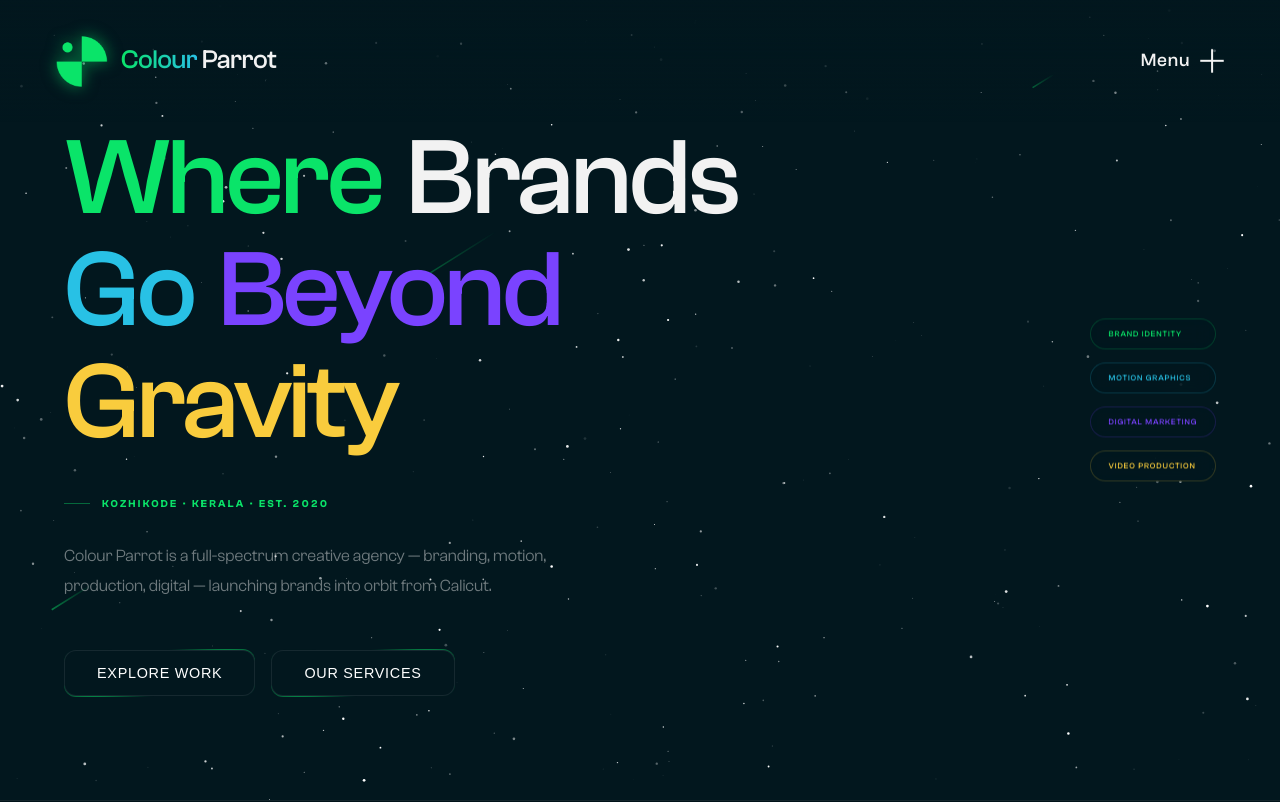
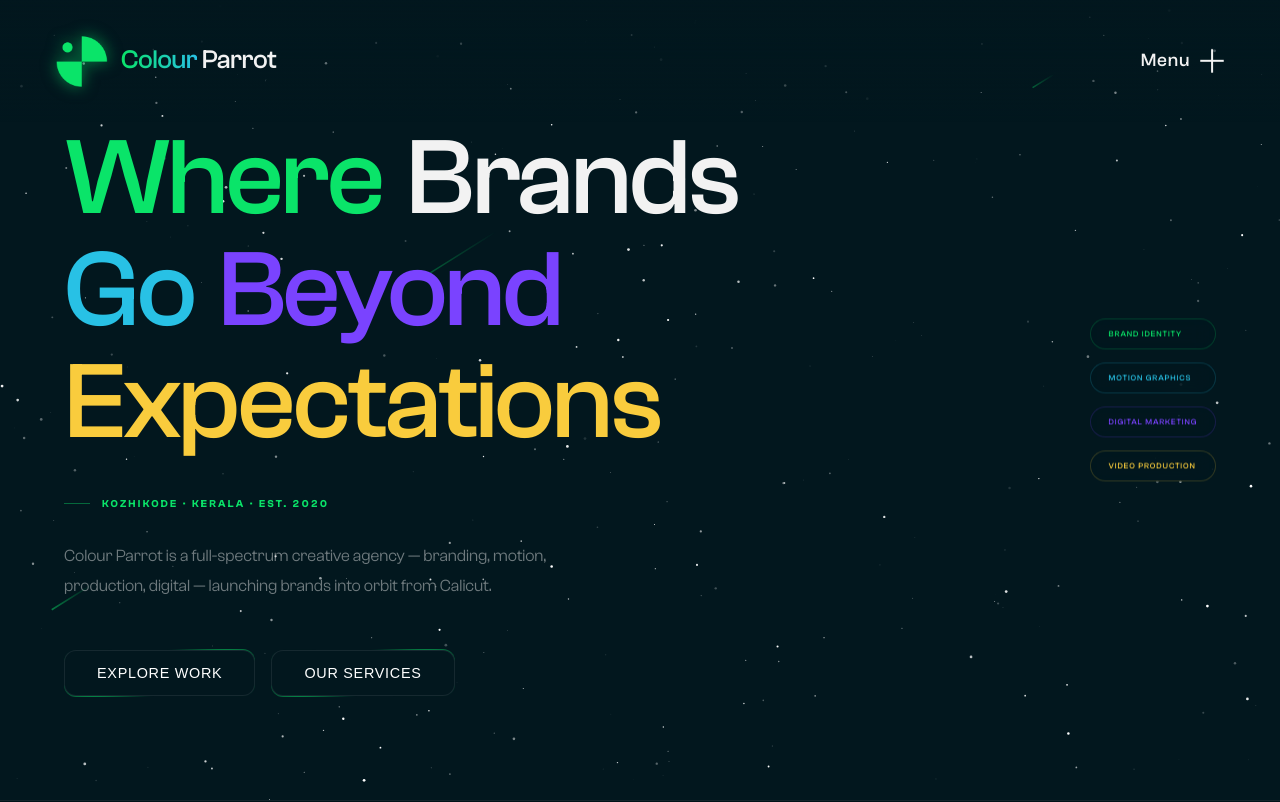
Before and after one commit to arshak-p/colourparrot-portfolio, a React (Vite) app: page / in a window 1280 px wide. Shown: the top 802 px of the page. Built offline with nearby package versions, Linux system fonts and the light colour scheme.

Commit message:
feat: integrate RotatingText component in HeroSection heading

```diff
--- /dev/null
+++ b/src/components/RotatingText.css
@@ -0,0 +1,36 @@
+.text-rotate {
+  display: inline-flex;
+  flex-wrap: wrap;
+  white-space: pre-wrap;
+  position: relative;
+}
+
+.text-rotate-sr-only {
+  position: absolute;
+  width: 1px;
+  height: 1px;
+  padding: 0;
+  margin: -1px;
+  overflow: hidden;
+  clip: rect(0, 0, 0, 0);
+  white-space: nowrap;
+  border: 0;
+}
+
+.text-rotate-word {
+  display: inline-flex;
+}
+
+.text-rotate-lines {
+  display: inline-flex;
+  flex-direction: column;
+  width: 100%;
+}
+
+.text-rotate-element {
+  display: inline-block;
+}
+
+.text-rotate-space {
+  white-space: pre;
+}
--- /dev/null
+++ b/src/components/RotatingText.jsx
@@ -0,0 +1,188 @@
+'use client';
+
+import { forwardRef, useCallback, useEffect, useImperativeHandle, useMemo, useState } from 'react';
+import { motion, AnimatePresence } from 'framer-motion';
+
+import './RotatingText.css';
+
+function cn(...classes) {
+  return classes.filter(Boolean).join(' ');
+}
+
+const RotatingText = forwardRef((props, ref) => {
+  const {
+    texts,
+    transition = { type: 'spring', damping: 25, stiffness: 300 },
+    initial = { y: '100%', opacity: 0 },
+    animate = { y: 0, opacity: 1 },
+    exit = { y: '-120%', opacity: 0 },
+    animatePresenceMode = 'wait',
+    animatePresenceInitial = false,
+    rotationInterval = 2000,
+    staggerDuration = 0,
+    staggerFrom = 'first',
+    loop = true,
+    auto = true,
+    splitBy = 'characters',
+    onNext,
+    mainClassName,
+    splitLevelClassName,
+    elementLevelClassName,
+    ...rest
+  } = props;
+
+  const [currentTextIndex, setCurrentTextIndex] = useState(0);
+
+  const splitIntoCharacters = text => {
+    if (typeof Intl !== 'undefined' && Intl.Segmenter) {
+      const segmenter = new Intl.Segmenter('en', { granularity: 'grapheme' });
+      return Array.from(segmenter.segment(text), segment => segment.segment);
+    }
+    return Array.from(text);
+  };
+
+  const elements = useMemo(() => {
+    const currentText = texts[currentTextIndex];
+    if (splitBy === 'characters') {
+      const words = currentText.split(' ');
+      return words.map((word, i) => ({
+        characters: splitIntoCharacters(word),
+        needsSpace: i !== words.length - 1
+      }));
+    }
+    if (splitBy === 'words') {
+      return currentText.split(' ').map((word, i, arr) => ({
+        characters: [word],
+        needsSpace: i !== arr.length - 1
+      }));
+    }
+    if (splitBy === 'lines') {
+      return currentText.split('\n').map((line, i, arr) => ({
+        characters: [line],
+        needsSpace: i !== arr.length - 1
+      }));
+    }
+
+    return currentText.split(splitBy).map((part, i, arr) => ({
+      characters: [part],
+      needsSpace: i !== arr.length - 1
+    }));
+  }, [texts, currentTextIndex, splitBy]);
+
+  const getStaggerDelay = useCallback(
+    (index, totalChars) => {
+      const total = totalChars;
+      if (staggerFrom === 'first') return index * staggerDuration;
+      if (staggerFrom === 'last') return (total - 1 - index) * staggerDuration;
+      if (staggerFrom === 'center') {
+        const center = Math.floor(total / 2);
+        return Math.abs(center - index) * staggerDuration;
+      }
+      if (staggerFrom === 'random') {
+        const randomIndex = Math.floor(Math.random() * total);
+        return Math.abs(randomIndex - index) * staggerDuration;
+      }
+      return Math.abs(staggerFrom - index) * staggerDuration;
+    },
+    [staggerFrom, staggerDuration]
+  );
+
+  const handleIndexChange = useCallback(
+    newIndex => {
+      setCurrentTextIndex(newIndex);
+      if (onNext) onNext(newIndex);
+    },
+    [onNext]
+  );
+
+  const next = useCallback(() => {
+    const nextIndex = currentTextIndex === texts.length - 1 ? (loop ? 0 : currentTextIndex) : currentTextIndex + 1;
+    if (nextIndex !== currentTextIndex) {
+      handleIndexChange(nextIndex);
+    }
+  }, [currentTextIndex, texts.length, loop, handleIndexChange]);
+
+  const previous = useCallback(() => {
+    const prevIndex = currentTextIndex === 0 ? (loop ? texts.length - 1 : currentTextIndex) : currentTextIndex - 1;
+    if (prevIndex !== currentTextIndex) {
+      handleIndexChange(prevIndex);
+    }
+  }, [currentTextIndex, texts.length, loop, handleIndexChange]);
+
+  const jumpTo = useCallback(
+    index => {
+      const validIndex = Math.max(0, Math.min(index, texts.length - 1));
+      if (validIndex !== currentTextIndex) {
+        handleIndexChange(validIndex);
+      }
+    },
+    [texts.length, currentTextIndex, handleIndexChange]
+  );
+
+  const reset = useCallback(() => {
+    if (currentTextIndex !== 0) {
+      handleIndexChange(0);
+    }
+  }, [currentTextIndex, handleIndexChange]);
+
+  useImperativeHandle(
+    ref,
+    () => ({
+      next,
+      previous,
+      jumpTo,
+      reset
+    }),
+    [next, previous, jumpTo, reset]
+  );
+
+  useEffect(() => {
+    if (!auto) return;
+    const intervalId = setInterval(next, rotationInterval);
+    return () => clearInterval(intervalId);
+  }, [next, rotationInterval, auto]);
+
+  return (
+    <motion.span className={cn('text-rotate', mainClassName)} {...rest} layout transition={transition}>
+      <span className="text-rotate-sr-only">{texts[currentTextIndex]}</span>
+      <AnimatePresence mode={animatePresenceMode} initial={animatePresenceInitial}>
+        <motion.span
+          key={currentTextIndex}
+          className={cn(splitBy === 'lines' ? 'text-rotate-lines' : 'text-rotate')}
+          layout
+          aria-hidden="true"
+        >
+          {elements.map((wordObj, wordIndex, array) => {
+            const previousCharsCount = array.slice(0, wordIndex).reduce((sum, word) => sum + word.characters.length, 0);
+            return (
+              <span key={wordIndex} className={cn('text-rotate-word', splitLevelClassName)}>
+                {wordObj.characters.map((char, charIndex) => (
+                  <motion.span
+                    key={charIndex}
+                    initial={initial}
+                    animate={animate}
+                    exit={exit}
+                    transition={{
+                      ...transition,
+                      delay: getStaggerDelay(
+                        previousCharsCount + charIndex,
+                        array.reduce((sum, word) => sum + word.characters.length, 0)
+                      )
+                    }}
+                    className={cn('text-rotate-element', elementLevelClassName)}
+                  >
+                    {char}
+                  </motion.span>
+                ))}
+                {wordObj.needsSpace && <span className="text-rotate-space"> </span>}
+              </span>
+            );
+          })}
+        </motion.span>
+      </AnimatePresence>
+    </motion.span>
+  );
+});
+
+RotatingText.displayName = 'RotatingText';
+export default RotatingText;
--- a/src/pages/HomePage.jsx
+++ b/src/pages/HomePage.jsx
@@ -27,6 +27,7 @@
 } from '../data'
 
 import ShapeBlur from '../components/ShapeBlur'
+import RotatingText from '../components/RotatingText'
 
 
 // ── Consolidated HomePage ──
@@ -84,17 +85,29 @@
       <div className="container" style={{ position: 'relative', zIndex: 1, paddingTop: 'clamp(2rem, 8vh, 5rem)', paddingBottom: 'clamp(2rem, 5vh, 4rem)' }}>
 
         <h1 style={{ fontSize: 'clamp(3rem, 8.5vw, 6.8rem)', fontWeight: 500, letterSpacing: '-0.03em', lineHeight: 0.95, marginBottom: '2rem', textTransform: 'none' }}>
-          {[
-            [{ text: 'Where', cls: 'g' }, { text: 'Brands', cls: '' }],
-            [{ text: 'Go',   cls: 'c' }, { text: 'Beyond',  cls: 'p' }],
-            [{ text: 'Gravity', cls: 'y' }],
-          ].map((line, li) => (
-            <span key={li} style={{ overflow: 'hidden', display: 'block', paddingBottom: '0.08em' }}>
-              {line.map((w, wi) => (
-                <span key={wi} className={`hero-word ${w.cls}`} style={{ display: 'inline-block', transform: 'translateY(110%)', marginRight: wi < line.length - 1 ? '0.22em' : 0 }}>{w.text}</span>
-              ))}
-            </span>
-          ))}
+          <span style={{ overflow: 'hidden', display: 'block', paddingBottom: '0.08em' }}>
+            <span className="hero-word g" style={{ display: 'inline-block', transform: 'translateY(110%)', marginRight: '0.22em' }}>Where</span>
+            <span className="hero-word" style={{ display: 'inline-block', transform: 'translateY(110%)' }}>Brands</span>
+          </span>
+          <span style={{ overflow: 'hidden', display: 'block', paddingBottom: '0.08em' }}>
+            <span className="hero-word c" style={{ display: 'inline-block', transform: 'translateY(110%)', marginRight: '0.22em' }}>Go</span>
+            <span className="hero-word p" style={{ display: 'inline-block', transform: 'translateY(110%)' }}>Beyond</span>
+          </span>
+          <span style={{ overflow: 'hidden', display: 'block', paddingBottom: '0.08em' }}>
+            <RotatingText
+              texts={['Gravity', 'Limits', 'Expectations', 'Boundaries', 'The Ordinary']}
+              mainClassName="hero-word y hero-rotate-text"
+              staggerFrom="first"
+              initial={{ y: "100%", opacity: 0 }}
+              animate={{ y: 0, opacity: 1 }}
+              exit={{ y: "-120%", opacity: 0 }}
+              staggerDuration={0.02}
+              splitLevelClassName="overflow-hidden pb-0.5"
+              transition={{ type: "spring", damping: 25, stiffness: 300 }}
+              rotationInterval={2800}
+              style={{ display: 'inline-flex', transform: 'translateY(110%)' }}
+            />
+          </span>
         </h1>
 
         {/* Tag below heading */}
```
